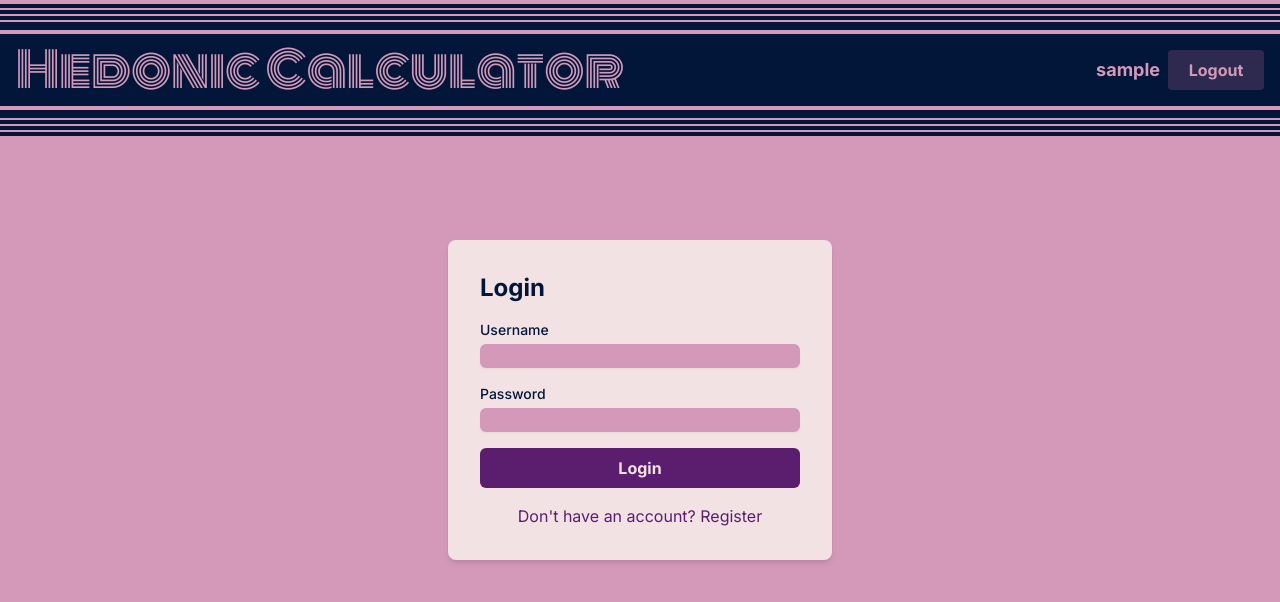
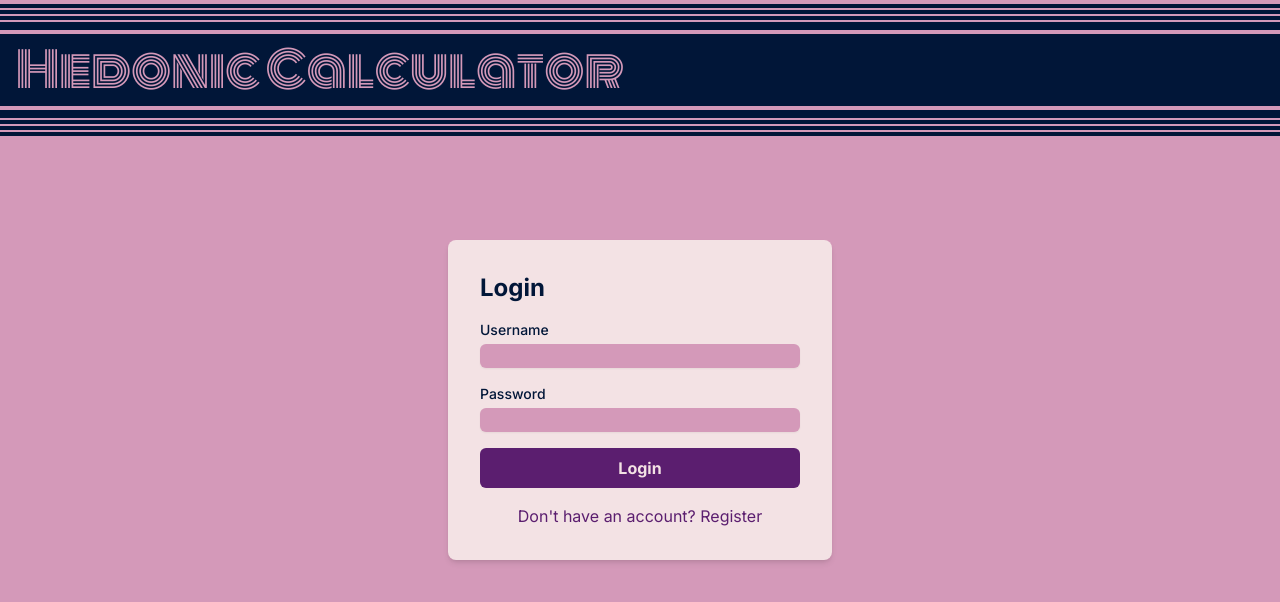
Before and after one commit to JackBadawy/Hedonic-Calculator, a Next.js app: page /login in a window 1280 px wide. Shown: the top 602 px of the page. Built offline with nearby package versions, Linux system fonts and the light colour scheme; sample sign-in values are in the browser's storage.

Commit message:
stricter route rendering

```diff
--- a/src/app/Componants/Nav/HNav.tsx
+++ b/src/app/Componants/Nav/HNav.tsx
@@ -2,13 +2,13 @@ import { useAuth } from "@/app/Contexts/AuthContext";
 import LogoutBtn from "../Buttons/LogoutBtn";
 import { Monoton } from "next/font/google";
 import { usePathname } from "next/navigation";
+import { useState } from "react";
 
 const monoton = Monoton({ subsets: ["latin"], weight: ["400"] });
 
 const HNav = () => {
   const { username } = useAuth();
-
-  const pathName = usePathname();
+  const [pathName, setPathName] = useState<string>(usePathname());
 
   return (
     <div className="w-full py-1 mb-5">
@@ -24,7 +24,7 @@ const HNav = () => {
             Hedonic Calculator
           </h1>
           <div className="  font-bold flex items-center gap-2">
-            {(pathName !== "/login" || "/register") && username ? (
+            {pathName === "/main" && username !== "" ? (
               <>
                 <p className="text-lg">{username}</p>
                 <LogoutBtn />
--- a/src/app/Contexts/AuthContext.tsx
+++ b/src/app/Contexts/AuthContext.tsx
@@ -58,8 +58,8 @@ export const AuthProvider: React.FC<{ children: ReactNode }> = ({
 
   const logout = () => {
     localStorage.removeItem("sessionToken");
+    localStorage.removeItem("userName");
     setSessionToken(null);
-    setUsername("");
     setIsAuthenticated(false);
   };
 
```
